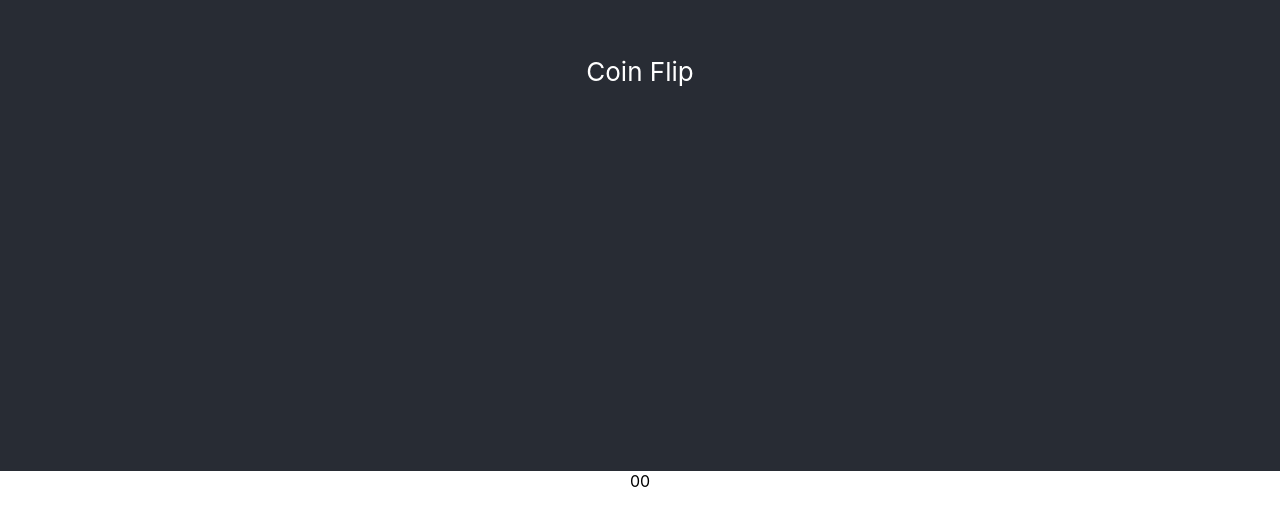
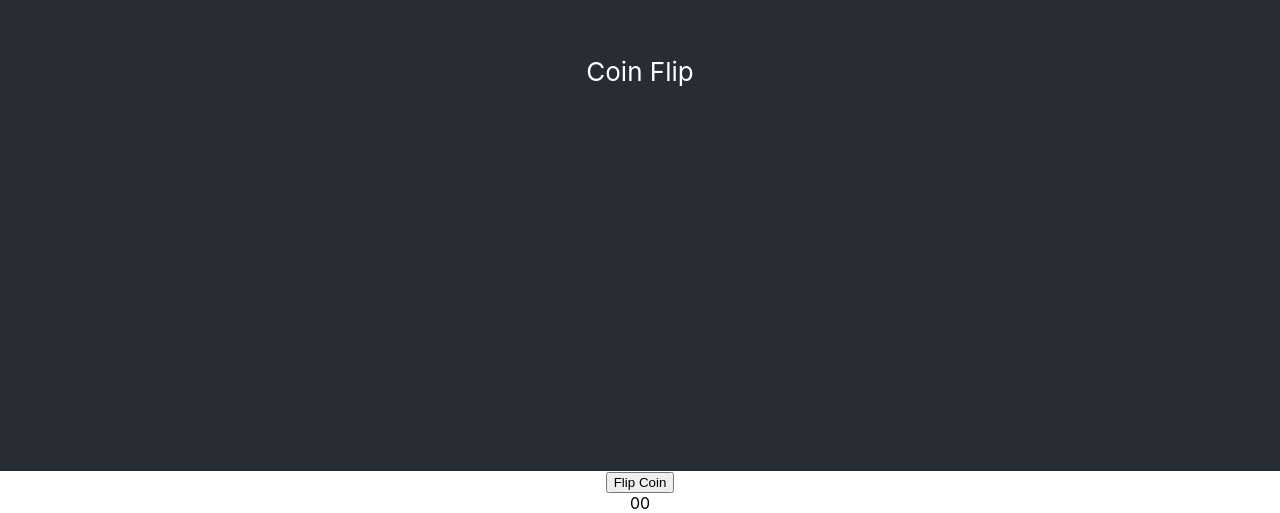
Before and after one commit to kwolosonovich/coin-flip, a React (Create React App) app: page / in a window 1280 px wide. Shown: the part 329-842 px from the top of the page. Before the commit the page ends 820 px from the top, so only its background shows below. Built offline with nearby package versions, Linux system fonts and the light colour scheme.

Commit message:
added flip button and functionality

```diff
--- a/src/App.js
+++ b/src/App.js
@@ -1,4 +1,4 @@
-import logo from './logo.svg';
+import React, { useState } from "react";
 import CoinCounter from "./CoinCounter"
 import './App.css';
 
--- a/src/CoinCounter.js
+++ b/src/CoinCounter.js
@@ -7,6 +7,7 @@ const CoinCounter = () => {
     const [counter, setCounter] = useState([0,0])
     // set coin image state
     const [isHeads, setIsHeads] = useState()
+
 
     // use random number to set heads to true or false
     const FlipCoin = () => {
@@ -24,10 +25,14 @@ const CoinCounter = () => {
     }
     // display coin image
     return (
-        <>
-            <div>{counter} {isHeads}</div>
-        </>
-    )
+      <>
+        <button onClick={FlipCoin}>Flip Coin</button>
+
+        <div>
+          {counter} {isHeads}
+        </div>
+      </>
+    );
 }
 
-export default CoinCounter
+export default CoinCounter;
```
